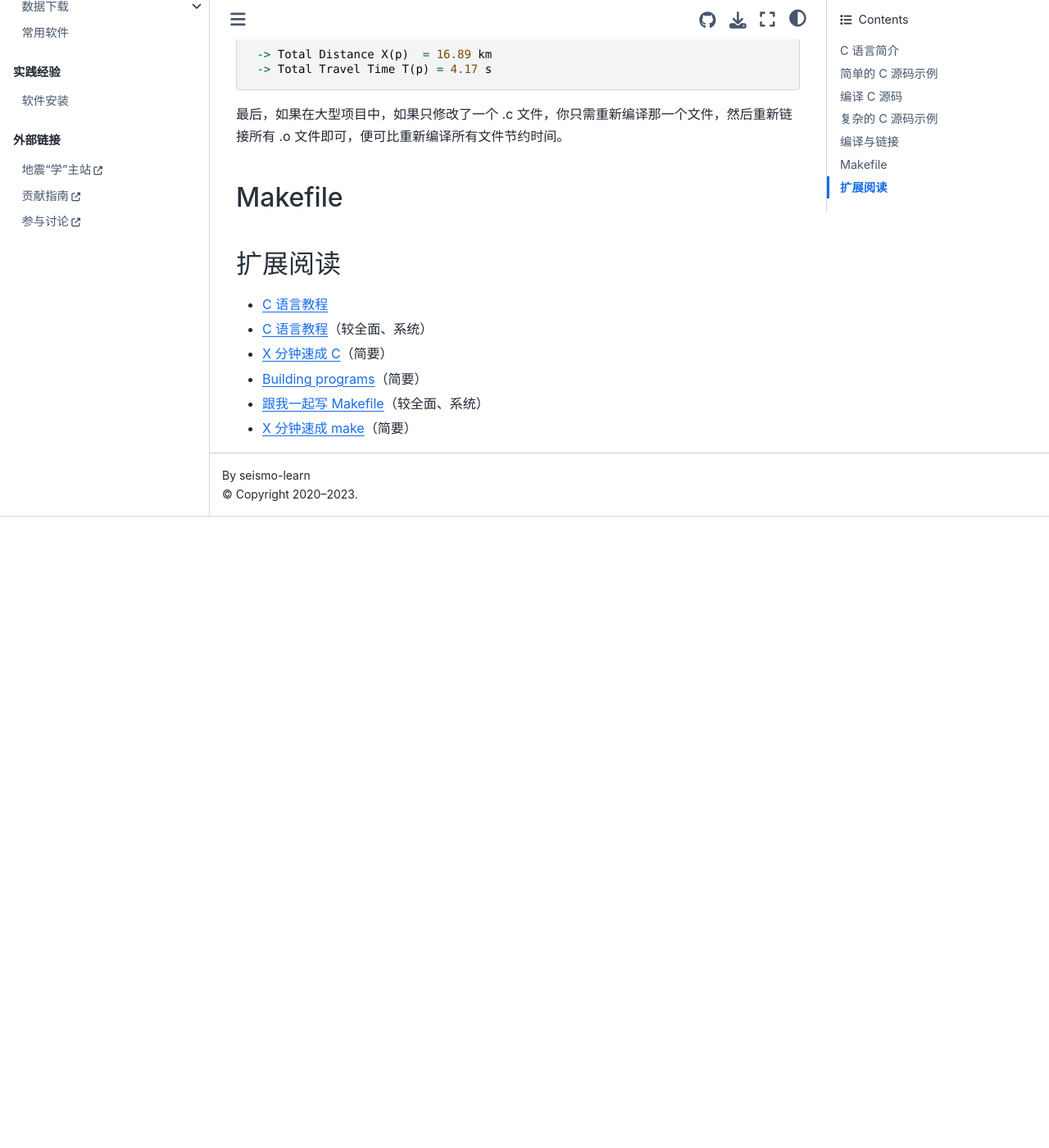
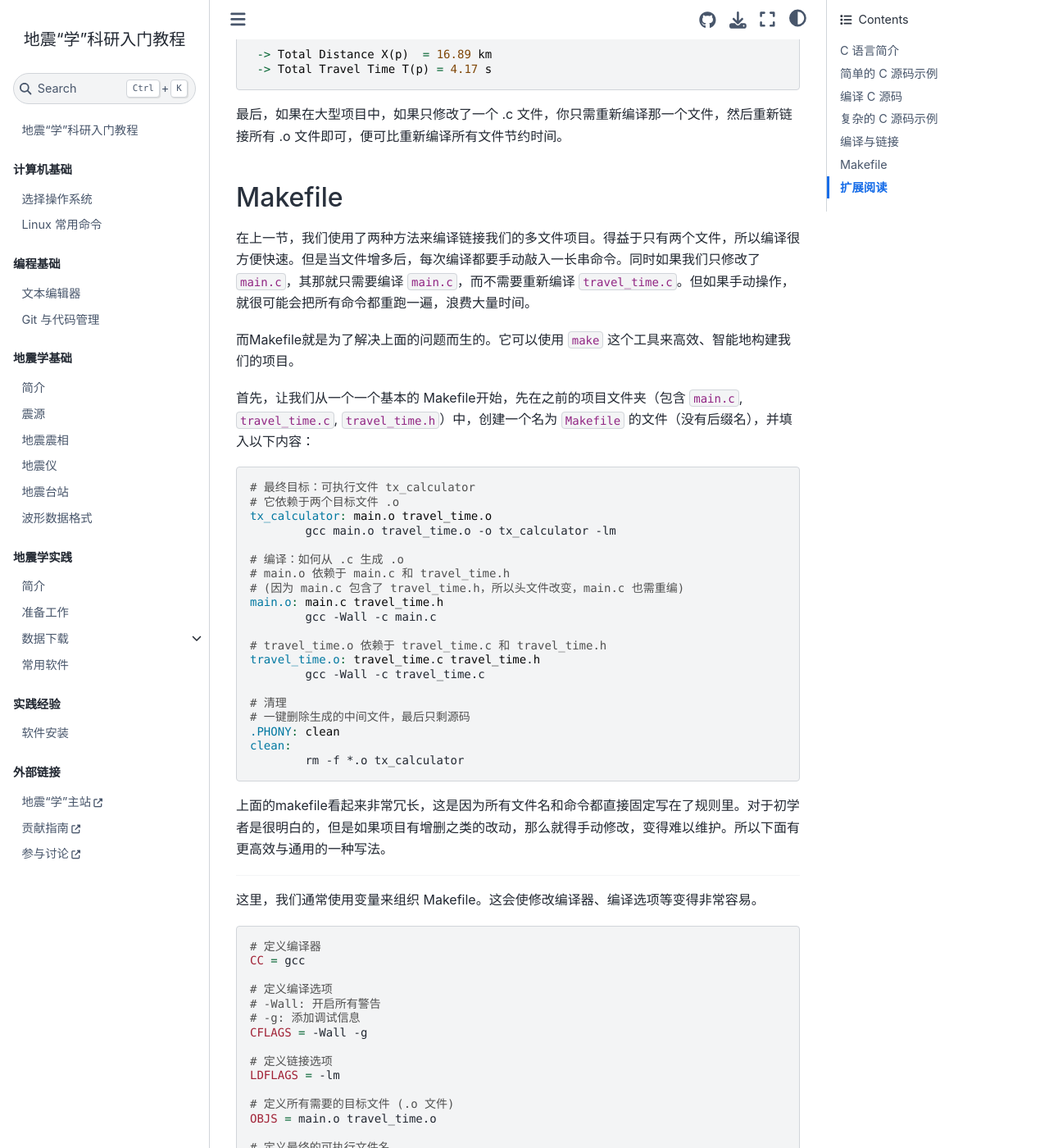
Before and after one commit to seismo-learn/seismology101, a Jupyter Book: the page built from source/programming/c.md, in a window 1280 px wide and 1400 px high, scrolled down 6384 px. Shown: the whole window at 82% size. Built offline with Jupyter Book 1.0.4 settings and Sphinx 7.4.7 and the Sphinx Book theme 1.1.4, drawn with Linux system fonts in a browser that asks for light colours; pages that are not in the unit, such as notebooks, are missing from menus; before the commit the page ends 7014 px from its top, so only the background shows below that; some of the changed text lies outside the part shown.

Commit message:
git commit -m "Update programming/c.md"

````diff
--- a/source/programming/c.md
+++ b/source/programming/c.md
@@ -253,7 +253,7 @@ int main() {
 ## 编译与链接
 在完成代码编写后，我们将它们组合成一个可执行程序。此部分的编译与上面一节中编译C源码一样，但不同的是这里有两个.c文件，所以在编译的同时我们需要将他们进行链接，不然单独编译`main.c`会导致其运行时不能找到`travel_time.c`里面的计算代码而报错。同时，如果使用了一些外部库的话，也需要在链接选项后添加`-l`，例如此处使用了`Math Library`,所以需要加上`-lm`。
 
- 这里有两种方法，我们可以先只进行编译，方法如下:
+ 这里有两种方法，一种是先进行编译，然后才链接。另一种是直接编译与链接同步进行。
 
 - 方法一
 ```bash
@@ -290,6 +290,98 @@ Input ray parameter p = 0.150 s/km
 最后，如果在大型项目中，如果只修改了一个 .c 文件，你只需重新编译那一个文件，然后重新链接所有 .o 文件即可，便可比重新编译所有文件节约时间。
 ## Makefile
 
+
+在上一节，我们使用了两种方法来编译链接我们的多文件项目。得益于只有两个文件，所以编译很方便快速。但是当文件增多后，每次编译都要手动敲入一长串命令。同时如果我们只修改了 `main.c`，其那就只需要编译 `main.c`，而不需要重新编译 `travel_time.c`。但如果手动操作，就很可能会把所有命令都重跑一遍，浪费大量时间。
+
+而Makefile就是为了解决上面的问题而生的。它可以使用 `make` 这个工具来高效、智能地构建我们的项目。
+
+首先，让我们从一个一个基本的 Makefile开始，先在之前的项目文件夹（包含 `main.c`, `travel_time.c`, `travel_time.h`）中，创建一个名为 `Makefile` 的文件（没有后缀名），并填入以下内容：
+
+```makefile
+
+# 最终目标：可执行文件 tx_calculator
+# 它依赖于两个目标文件 .o
+tx_calculator: main.o travel_time.o
+	gcc main.o travel_time.o -o tx_calculator -lm
+
+# 编译：如何从 .c 生成 .o
+# main.o 依赖于 main.c 和 travel_time.h
+# (因为 main.c 包含了 travel_time.h，所以头文件改变，main.c 也需重编)
+main.o: main.c travel_time.h
+	gcc -Wall -c main.c
+
+# travel_time.o 依赖于 travel_time.c 和 travel_time.h
+travel_time.o: travel_time.c travel_time.h
+	gcc -Wall -c travel_time.c
+
+# 清理
+# 一键删除生成的中间文件，最后只剩源码
+.PHONY: clean
+clean:
+	rm -f *.o tx_calculator
+```
+上面的makefile看起来非常冗长，这是因为所有文件名和命令都直接固定写在了规则里。对于初学者是很明白的，但是如果项目有增删之类的改动，那么就得手动修改，变得难以维护。所以下面有更高效与通用的一种写法。
+
+---
+这里，我们通常使用变量来组织 Makefile。这会使修改编译器、编译选项等变得非常容易。
+
+
+```makefile
+
+# 定义编译器
+CC = gcc
+
+# 定义编译选项
+# -Wall: 开启所有警告
+# -g: 添加调试信息
+CFLAGS = -Wall -g
+
+# 定义链接选项
+LDFLAGS = -lm
+
+# 定义所有需要的目标文件 (.o 文件)
+OBJS = main.o travel_time.o
+
+# 定义最终的可执行文件名
+TARGET = tx_calculator
+
+
+# $@ 是一个自动变量，代表规则中的“目标”
+# $^ 是一个自动变量，代表规则中的所有“依赖”
+$(TARGET): $(OBJS)
+	$(CC) $^ -o $@ $(LDFLAGS)
+
+# 编译：如何将任意 .c 文件编译成 .o 文件
+# $< 是一个自动变量，代表规则中的第一个“依赖”
+%.o: %.c
+	$(CC) $(CFLAGS) -c $< -o $@
+
+# 清理
+.PHONY: clean
+clean:
+	rm -f $(OBJS) $(TARGET)
+```
+
+这个版本功能完全相同，但更具高效性和可维护性。
+
+-----
+
+有了 `Makefile` 文件后，只需在终端中执行简单的 `make` 命令即可。
+
+```bash
+make
+```
+`make` 会自动读取 `Makefile`，分析文件依赖关系，并执行所有必要的命令来生成最终的 `tx_calculator` 文件。
+
+
+```bash
+make clean
+```
+
+这个命令会执行 `clean` 规则下的 `rm` 命令，删除所有生成的目标文件和可执行文件，只让项目保留源代码文件
+
+
+
 ## 扩展阅读
 
 - [C 语言教程](https://wangdoc.com/clang/)
````
